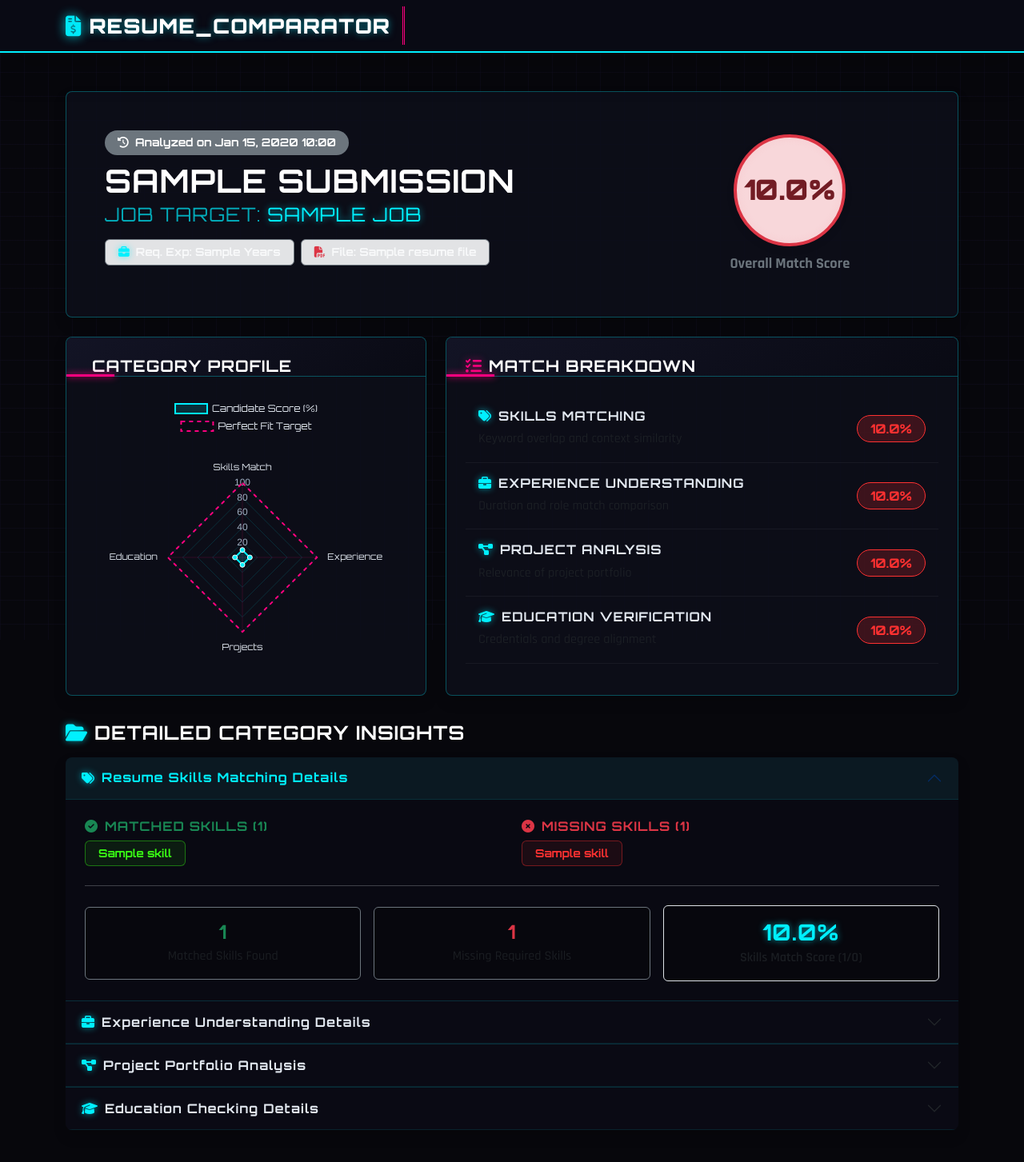
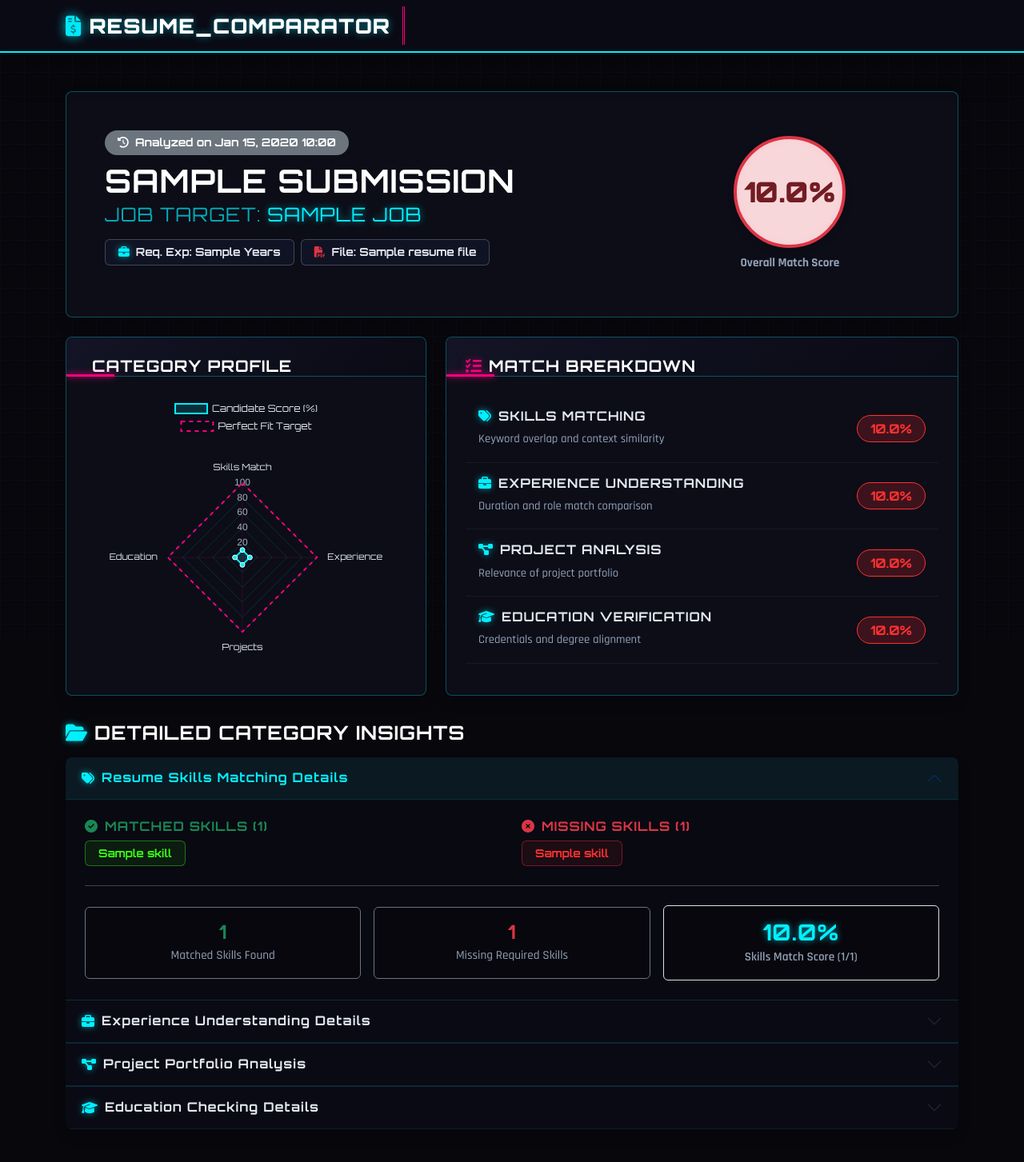
Before and after one commit to skesur/Resume_Comparator, a Django app: template comparator/templates/comparator/compare_result.html in a window 1280 px wide. Shown: the top 1453 px of the page at 80% size. Run offline with Django 5.2, Linux system fonts and the light colour scheme; the template is opened without the code that fills it: most values are stand-ins (such as "Sample title", 1, 10 or a date in 2020); data that the repository does not hold is empty.

Commit message:
Improve text readability with slate-400 silver contrast and fix badge styling

```diff
--- a/comparator/static/comparator/style.css
+++ b/comparator/static/comparator/style.css
@@ -261,7 +261,7 @@ h1, h2, h3, h4, h5, h6, .cyber-logo {
     border: 1px solid var(--neon-red);
 }
 
-/* Detail badges inside accordions */
+/* Detail badges inside accordions & headers */
 .bg-success-subtle {
     background-color: rgba(57, 255, 20, 0.08) !important;
     color: var(--neon-green) !important;
@@ -272,6 +272,29 @@ h1, h2, h3, h4, h5, h6, .cyber-logo {
     background-color: rgba(255, 49, 49, 0.08) !important;
     color: var(--neon-red) !important;
     border: 1px solid rgba(255, 49, 49, 0.4) !important;
+}
+
+.bg-secondary-subtle {
+    background-color: rgba(18, 22, 38, 0.85) !important;
+    color: #e2e8f0 !important;
+    border: 1px solid rgba(148, 163, 184, 0.35) !important;
+}
+
+/* Subtitle and Muted Text Legibility */
+.text-muted,
+.text-secondary,
+small.text-muted,
+p.text-muted,
+span.text-muted,
+.text-light-50 {
+    color: #94a3b8 !important; /* Soft, readable silver-slate (Slate 400) */
+    font-size: 0.95rem;
+    font-weight: 500;
+}
+
+.list-group-item small.text-muted {
+    color: #94a3b8 !important;
+    font-size: 0.92rem;
 }
 
 /* Custom Accordion for Cyberpunk */
--- a/comparator/templates/comparator/compare_result.html
+++ b/comparator/templates/comparator/compare_result.html
@@ -191,7 +191,7 @@
                             <div class="col-md-4">
                                 <div class="p-3 bg-light rounded border border-cyan h-100">
                                     <h3 class="fw-bold text-cyan mb-1">{{ submission.skills_match_score|floatformat:1 }}%</h3>
-                                    <p class="text-muted small mb-0 fw-semibold">Skills Match Score ({{ matched_skills|length }}/{{ matched_skills|length|add:missing_skills|length }})</p>
+                                    <p class="text-muted small mb-0 fw-semibold">Skills Match Score ({{ matched_skills|length }}/{{ total_skills_count }})</p>
                                 </div>
                             </div>
                         </div>
--- a/comparator/views.py
+++ b/comparator/views.py
@@ -74,6 +74,7 @@ def compare_result_view(request, submission_id):
         # Skills lists
         'matched_skills': submission.skills_match_details.get('matched_skills', []),
         'missing_skills': submission.skills_match_details.get('missing_skills', []),
+        'total_skills_count': len(submission.skills_match_details.get('matched_skills', [])) + len(submission.skills_match_details.get('missing_skills', [])),
         'skills_similarity': submission.skills_match_details.get('cosine_similarity', 0.0),
         'skills_keyword_percentage': submission.skills_match_details.get('keyword_percentage', 0.0),
 
```
